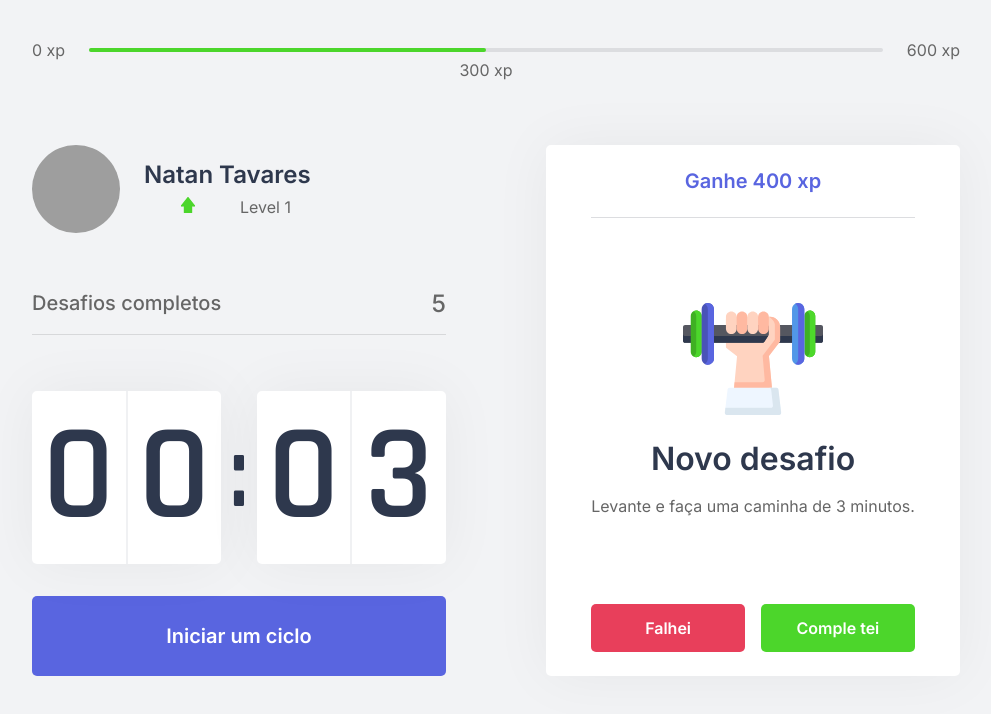
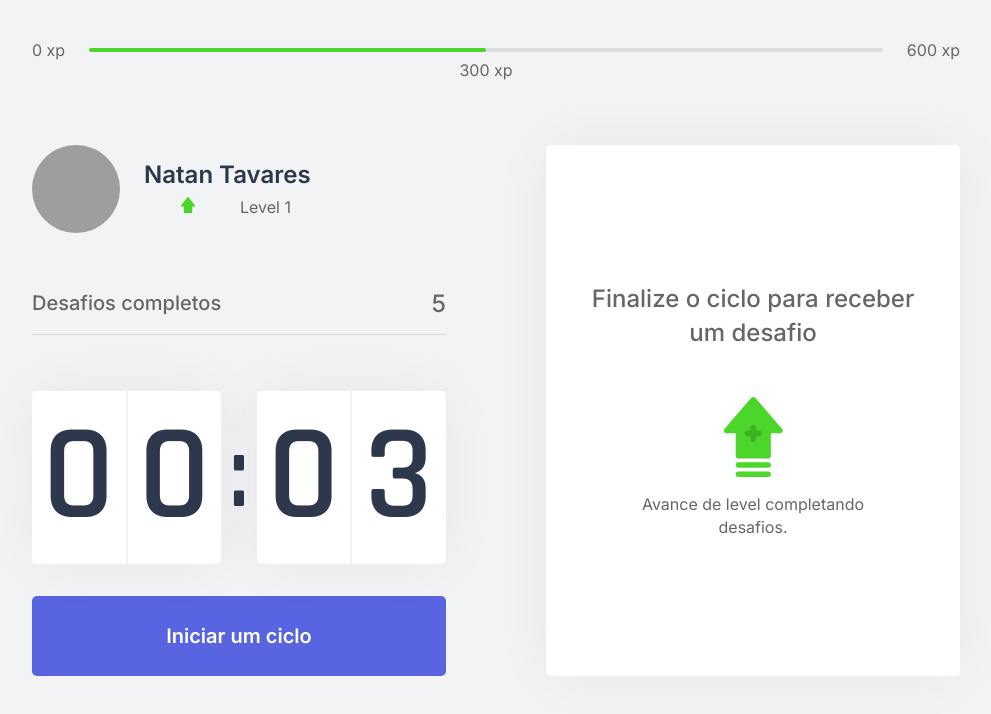
Before and after one commit to NatanTavares/Move.it, a Next.js app: page / in a window 1280 px wide. Shown: the top 714 px of the page, without its empty margins (144-1135 px from the left). Built offline with nearby package versions, Linux system fonts and the light colour scheme; grey boxes are pictures that could not be loaded.

Commit message:
Implemented the random challenge generator functionality

```diff
--- a/src/components/ChallengeBox.tsx
+++ b/src/components/ChallengeBox.tsx
@@ -1,24 +1,28 @@
+import { useContext } from 'react';
+import { ChallengesContext } from '../contexts/ChallengesContext';
+
 import styles from '../styles/components/ChallengeBox.module.css';
 
 export function ChallengeBox() {
-  const hasActiveChallenge = true;
+  const { activeChallenge, resetChallenge } = useContext(ChallengesContext);
 
   return (
     <div className={styles.challengeBoxContainer}>
-      {hasActiveChallenge ? (
+      {activeChallenge ? (
         <div className={styles.challengeActive}>
-          <header>Ganhe 400 xp</header>
+          <header>Ganhe {activeChallenge.amount} xp</header>
 
           <main>
-            <img src="icons/body.svg" />
+            <img src={`icons/${activeChallenge.type}.svg`} />
             <strong>Novo desafio</strong>
-            <p>Levante e faça uma caminha de 3 minutos.</p>
+            <p>{activeChallenge.description}</p>
           </main>
 
           <footer>
             <button
               type="button"
               className={styles.challengeFailedButton}
+              onClick={resetChallenge}
             >
               Falhei
             </button>
@@ -26,8 +30,8 @@ export function ChallengeBox() {
               type="button"
               className={styles.challengeSucceededButton}
             >
-              Comple
-            tei</button>
+              Completei
+            </button>
           </footer>
         </div>
       ) : (
```
